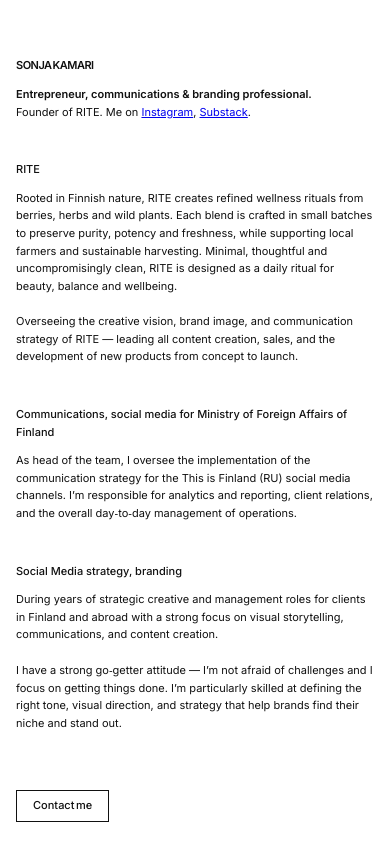
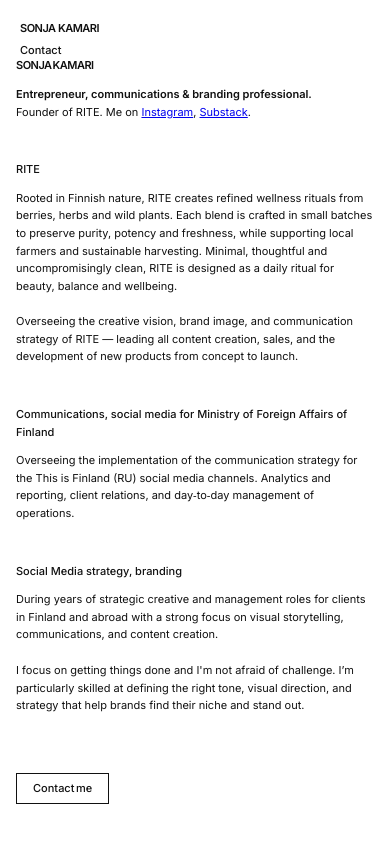
Before and after one commit to sonjakamari-dev/sonjakamari.github.io, a plain HTML site: page index.html in a window 390 px wide. Drawn offline with Linux system fonts and the light colour scheme.

Commit message:
Update index.html

```diff
--- a/index.html
+++ b/index.html
@@ -1,3 +1,104 @@
+<!DOCTYPE html>
+<html lang="en">
+<head>
+<meta charset="UTF-8">
+<meta name="viewport" content="width=device-width, initial-scale=1.0">
+<title>Sonja Kamari</title>
+<link href="https://fonts.googleapis.com/css2?family=Inter:wght@400;500;600&display=swap" rel="stylesheet">
+<style>
+  body {
+    font-family: 'Inter', sans-serif;
+    font-size: 11px;
+    line-height: 1.6;
+    color: #111;
+    background-color: #fff;
+    margin: 0;
+    padding: 100px 20px 20px 20px; /* отступ сверху под меню */
+    max-width: 800px;
+    margin-left: auto;
+    margin-right: auto;
+  }
+
+  /* Верхнее меню */
+  .menu {
+    position: fixed;
+    top: 20px;
+    left: 20px;
+    display: flex;
+    flex-direction: column;
+    gap: 4px;
+  }
+
+  .menu h1 {
+    margin: 0;
+    font-size: 11px;
+    font-weight: 600;
+  }
+
+  .menu a {
+    font-size: 11px;
+    text-decoration: none;
+    color: #111;
+    font-weight: 500;
+    transition: color 0.2s;
+  }
+
+  .menu a:hover {
+    color: #555;
+  }
+
+  h2 {
+    font-size: 11px;
+    font-weight: 500;
+    margin-top: 40px;
+    margin-bottom: 10px;
+  }
+
+  p {
+    margin-bottom: 18px;
+  }
+
+  .contact-button {
+    display: inline-block;
+    margin-top: 40px;
+    padding: 6px 16px;
+    border: 1px solid #111;
+    text-decoration: none;
+    color: #111;
+    font-weight: 500;
+    font-size: 11px;
+    transition: background-color 0.2s, color 0.2s;
+  }
+
+  .contact-button:hover {
+    background-color: #111;
+    color: #fff;
+  }
+
+  a.inline-link {
+    color: #111;
+    text-decoration: underline;
+    transition: color 0.2s;
+  }
+
+  a.inline-link:hover {
+    color: #555;
+  }
+
+  @media (max-width: 600px) {
+    body {
+      padding: 100px 16px 20px 16px;
+    }
+  }
+</style>
+</head>
+<body>
+
+<!-- Верхнее меню -->
+<div class="menu">
+  <h1>SONJA KAMARI</h1>
+  <a href="mailto:sonja.kamari@gmail.com">Contact</a>
+</div>
 <!DOCTYPE html>
 <html lang="en">
 <head>
@@ -74,12 +175,12 @@
   <p>Overseeing the creative vision, brand image, and communication strategy of RITE — leading all content creation, sales, and the development of new products from concept to launch.</p>
 
   <h2>Communications, social media for Ministry of Foreign Affairs of Finland</h2>
-  <p>As head of the team, I oversee the implementation of the communication strategy for the This is Finland (RU) social media channels. I’m responsible for analytics and reporting, client relations, and the overall day‑to‑day management of operations.</p>
+  <p>Overseeing the implementation of the communication strategy for the This is Finland (RU) social media channels. Analytics and reporting, client relations, and day‑to‑day management of operations.</p>
 
   <h2>Social Media strategy, branding</h2>
   <p>During years of strategic creative and management roles for clients in Finland and abroad with a strong focus on visual storytelling, communications, and content creation.</p>
 
-  <p>I have a strong go‑getter attitude — I’m not afraid of challenges and I focus on getting things done. I’m particularly skilled at defining the right tone, visual direction, and strategy that help brands find their niche and stand out.</p>
+  <p>I focus on getting things done and I'm not afraid of challenge. I’m particularly skilled at defining the right tone, visual direction, and strategy that help brands find their niche and stand out.</p>
 
   <a class="contact-button" href="mailto:sonja.kamari@gmail.com">Contact me</a>
 </body>
```
